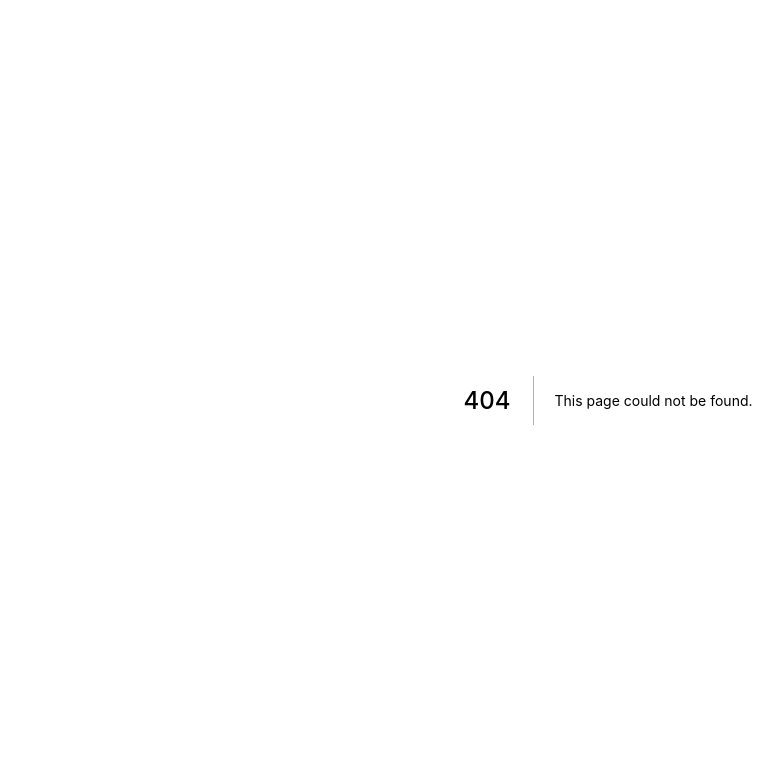
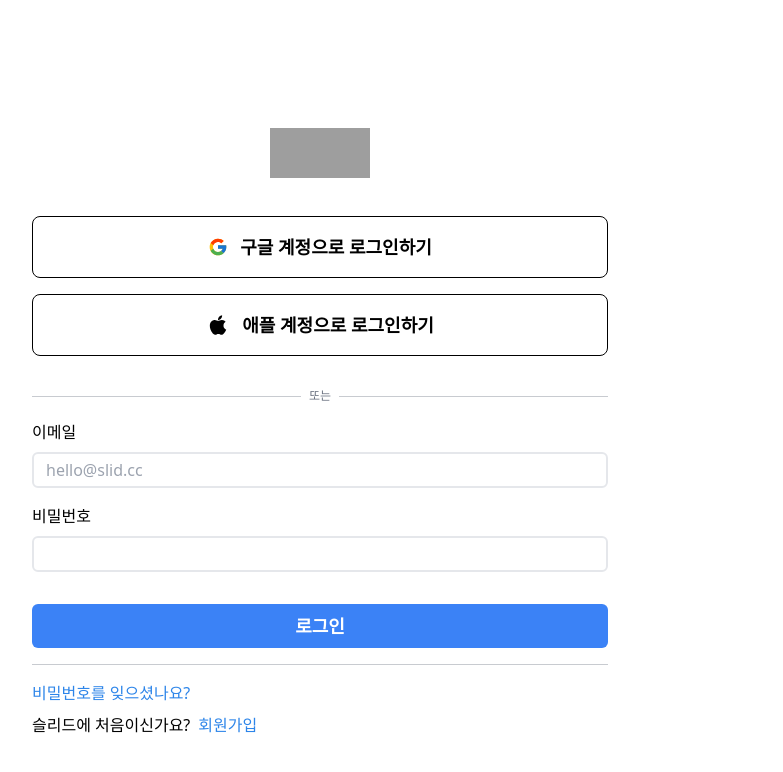
Before and after one commit to MinJunKim21/slid_redesign_project, a Next.js app: page /signin in a window 1280 px wide. Before the commit this address had no page. Shown: the top 772 px of the page, without its empty margins (32-815 px from the left). Built offline with nearby package versions, Linux system fonts and the light colour scheme; grey boxes are pictures that could not be loaded.

Commit message:
signin page ui finished

```diff
--- a/components/ReviewOne.jsx
+++ b/components/ReviewOne.jsx
@@ -1,5 +1,5 @@
 import Link from 'next/link';
-import { GoPlus } from 'react-icons/go';
+import { AiOutlineRight } from 'react-icons/ai';
 
 function ReviewOne({ mentOne, mentTwo, mentThree, webLink }) {
   return (
@@ -16,10 +16,10 @@ function ReviewOne({ mentOne, mentTwo, mentThree, webLink }) {
             <span className="text-xs text-gray-500 flex justify-end mb-2">
               {mentThree}
             </span>
-            <div className="flex items-center space-x-1 text-gray-500 text-xs justify-end">
-              <span>자세히 보기</span>
+            <div className="flex items-center space-x-1 text-gray-700 text-xs justify-end font-semibold">
+              <span className="">블로그 후기 자세히 보기</span>
               <i>
-                <GoPlus />
+                <AiOutlineRight />
               </i>
             </div>
           </div>
--- a/components/TopBar.jsx
+++ b/components/TopBar.jsx
@@ -14,7 +14,7 @@ function TopBar() {
         />
 
         <div className="text-xs font-semibold space-x-2">
-          <Link href="/signup">
+          <Link href="/signin">
             <span className="border border-black rounded-lg py-1.5 px-3 cursor-pointer hover:bg-slate-200">
               로그인
             </span>
--- /dev/null
+++ b/pages/signin.jsx
@@ -0,0 +1,66 @@
+import Image from 'next/image';
+import { FcGoogle } from 'react-icons/fc';
+import { AiFillApple } from 'react-icons/ai';
+
+function signin() {
+  return (
+    <div className="flex flex-col justify-center mx-16 mt-32 max-w-xl ">
+      <div className="justify-center mx-auto">
+        <Image
+          src="https://www.slid.cc/src/logo/slid_logo_with_text.png"
+          layout="fixed"
+          height={50}
+          width={100}
+          alt=""
+        />
+      </div>
+      <button className="flex items-center justify-center space-x-3 text-lg font-semibold border border-black rounded-lg px-5 py-4  mt-8 ">
+        <i className="text-xl">
+          <FcGoogle />
+        </i>
+        <span>구글 계정으로 로그인하기</span>
+      </button>
+      <button className="flex items-center justify-center space-x-3 text-lg font-semibold border border-black rounded-lg px-5 py-4  mt-4 ">
+        <i className="text-2xl">
+          <AiFillApple />
+        </i>
+        <span>애플 계정으로 로그인하기</span>
+      </button>
+
+      <div className="flex mt-8 items-center space-x-2 ">
+        <hr className="border-1 border-gray-600 flex flex-grow opacity-30" />
+        <span className="text-xs  text-gray-500">또는</span>
+        <hr className="border-1 border-gray-600 flex flex-grow opacity-30" />
+      </div>
+
+      <form className="flex flex-col ">
+        <label className="mt-4">이메일</label>
+        <input
+          type="email"
+          placeholder="hello@slid.cc"
+          className="border-[2px] rounded-md p-1 px-3 mt-2"
+        />
+        <label className="mt-4">비밀번호</label>
+        <input
+          type="password"
+          className="border-[2px] rounded-md p-1 px-3 mt-2"
+        />
+        <button
+          type="submit"
+          className="bg-blue-500 rounded-md text-lg font-semibold text-white mt-8 py-2 px-4"
+        >
+          로그인
+        </button>
+      </form>
+      <hr className="border-1 border-gray-600 flex flex-grow mt-4 opacity-30" />
+
+      <span className="mt-4 text-[#2d85e9]">비밀번호를 잊으셨나요?</span>
+      <div className="mt-2 flex space-x-2">
+        <span>슬리드에 처음이신가요?</span>
+        <span className="text-[#2d85e9]">회원가입</span>
+      </div>
+    </div>
+  );
+}
+
+export default signin;
--- a/pages/signup.jsx
+++ /dev/null
@@ -1,5 +0,0 @@
-function signup() {
-  return <div>signup</div>;
-}
-
-export default signup;
```
